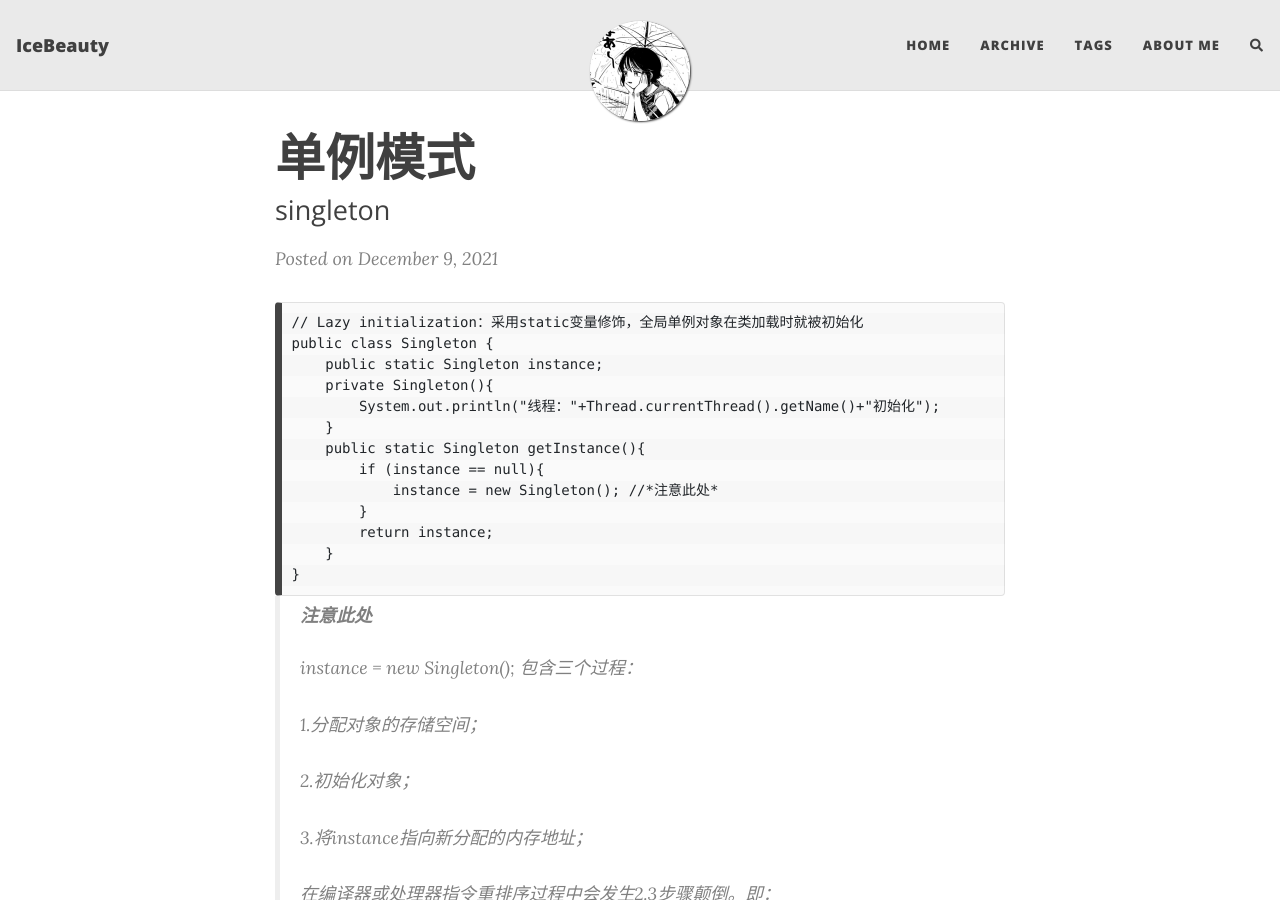
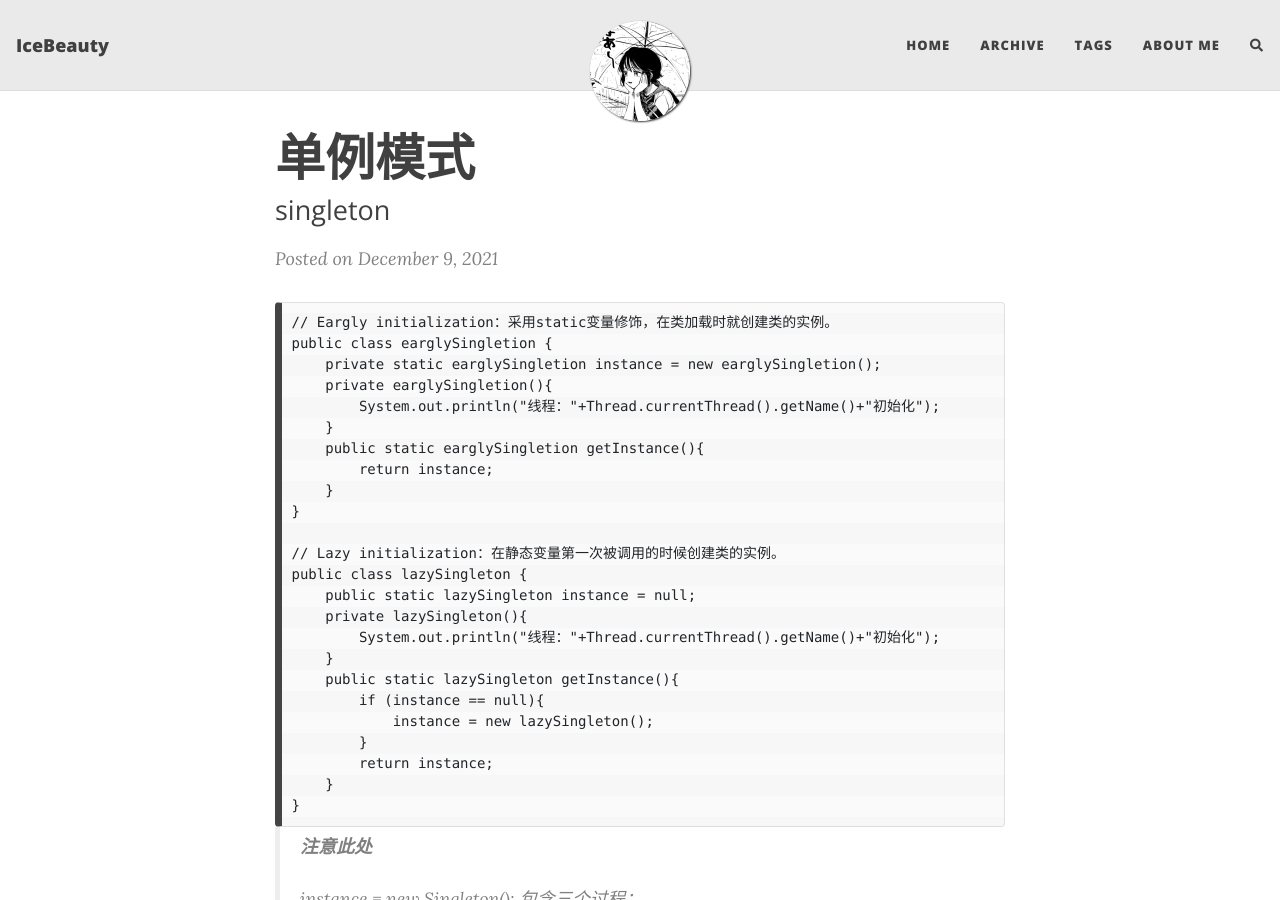
Before and after one commit to RRWJ/iceblog, a Jekyll site: the page built from _posts/2021-12-09-单例模式.md, in a window 1280 px wide and 900 px high. Built offline with Jekyll 4.4.1, drawn with Linux system fonts in a browser that asks for light colours; nearby versions of some CDN libraries; comment, search, counter and statistics services are not loaded; some of the changed text lies outside the part shown.

Commit message:
add_content

````diff
--- a/_posts/2021-12-09-单例模式.md
+++ b/_posts/2021-12-09-单例模式.md
@@ -7,15 +7,26 @@ tags: [设计模式]
 comments: false
 ---
 ```
-// Lazy initialization：采用static变量修饰，全局单例对象在类加载时就被初始化
-public class Singleton {
-    public static Singleton instance;
-    private Singleton(){
+// Eargly initialization：采用static变量修饰，在类加载时就创建类的实例。
+public class earglySingletion {
+    private static earglySingletion instance = new earglySingletion();
+    private earglySingletion(){
         System.out.println("线程："+Thread.currentThread().getName()+"初始化");
     }
-    public static Singleton getInstance(){
+    public static earglySingletion getInstance(){
+        return instance;
+    }
+}
+
+// Lazy initialization：在静态变量第一次被调用的时候创建类的实例。
+public class lazySingleton {
+    public static lazySingleton instance = null;
+    private lazySingleton(){
+        System.out.println("线程："+Thread.currentThread().getName()+"初始化");
+    }
+    public static lazySingleton getInstance(){
         if (instance == null){
-            instance = new Singleton(); //*注意此处*
+            instance = new lazySingleton();
         }
         return instance;
     }
@@ -90,10 +101,32 @@ public class lazyFactory {
         System.out.println("线程："+Thread.currentThread().getName()+"初始化");
     }
     public static lazyFactory getInstance(){
-        return lazyHolder.instance;
+        return lazyHolder.instance; //*注意此处*
     }
 }
 ```
 ```
 线程：Thread-8初始化
 ```
+> #### *注意此处*
+> 首次执行getInstance()方法导致lazyHolder类被初始化。
+>
+> 类初始化过程中的同步机制：
+>
+> 1.获取Class对象的初始化锁；其他线程会一直等待，直到当前线程释放锁为止
+>
+> 2.对类进行初始化；
+> 包括执行类的静态初始化和初始化类的静态字段。初始化instance过程：分配存储空间、将instance指向内存地址、初始化对象
+>
+> *过程1可实现原理*：
+>
+> Java语言规定：*对于每一个类或者接口，都有**初始化锁 LC**与其对应*分配对象的存储空间；
+>
+> *过程2可实现原理*：
+>
+> **happens-before**关系保证：线程1执行类的初始化的写入操作（执行类的静态初始化和初始化类的静态字段）保证对其他线程都可见。
+
+----------
+#### 总结如下：
+基于volatile的双重检查锁定方法：开销更大，更适合对实例字段的延迟初始化
+基于类初始化的方法：降低了初始化类和创建实例的开销，但是增加了访问延迟初始化的字段开销，更适合静态字段的延迟初始化。
````
